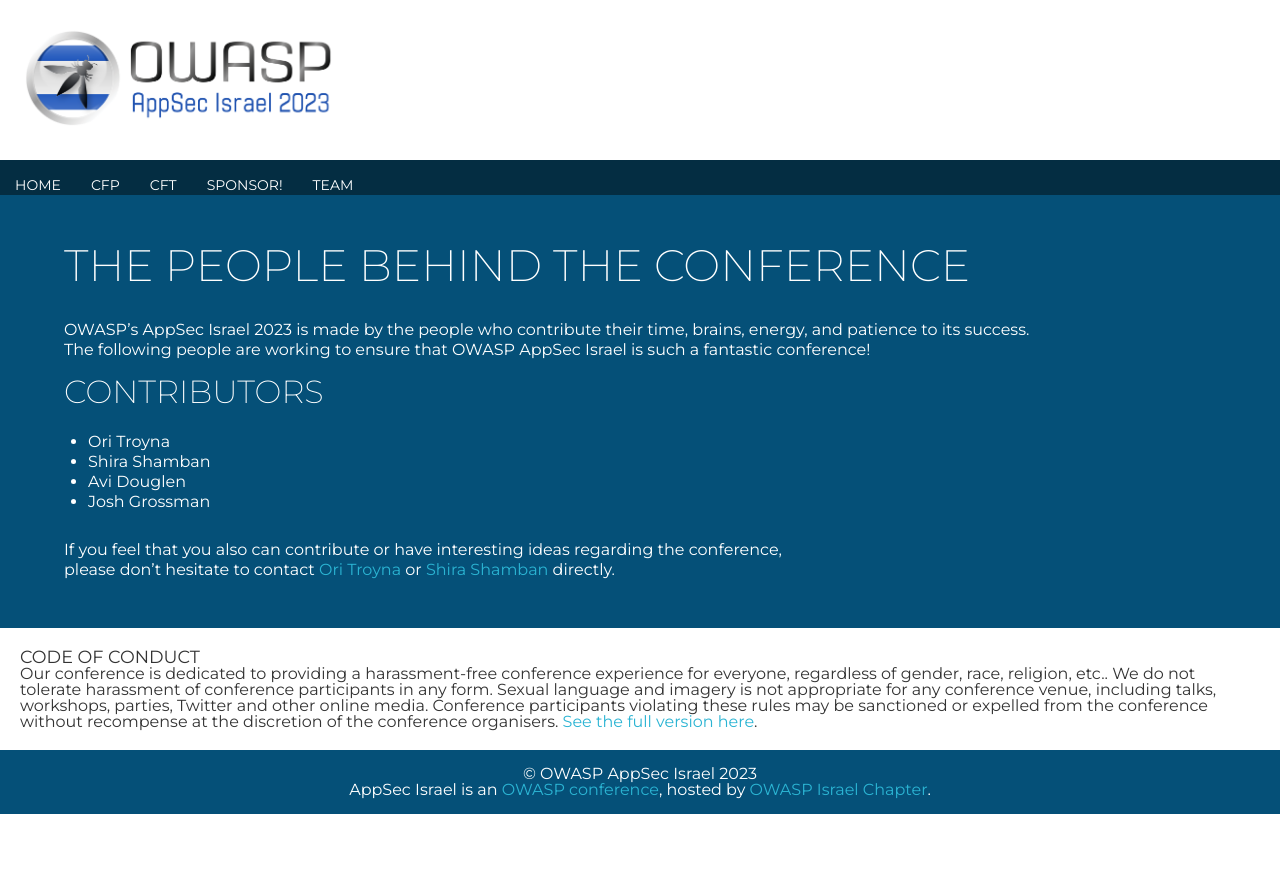
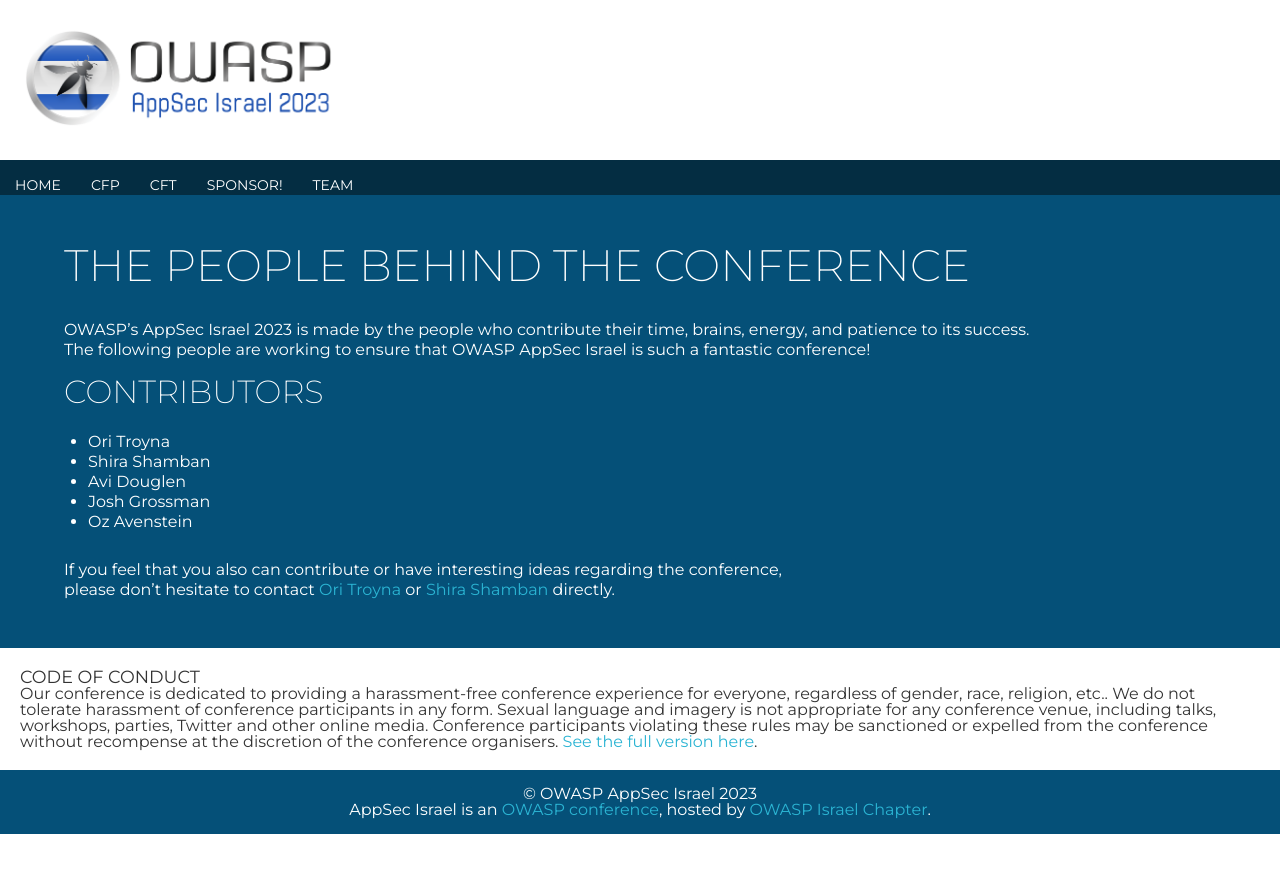
Before and after one commit to OWASP/www-event-appsecil-2023, a Jekyll site: the page built from Team.md, in a window 1280 px wide. Shown: the top 873 px of the page. Built offline with Jekyll 4.4.1, drawn with Linux system fonts in a browser that asks for light colours; our own code applies the rules of GitHub Pages for plain Markdown files.

Commit message:
Update Team.md

```diff
--- a/Team.md
+++ b/Team.md
@@ -12,6 +12,7 @@ The following people are working to ensure that OWASP AppSec Israel is such a fa
 * Shira Shamban
 * Avi Douglen
 * Josh Grossman
+* Oz Avenstein
 
 <!--<a id="sched-embed" href="https://{{ site.sched }}/directory/artists" data-sched-bg="dark" data-sched-sidebar="no">View the {{ site.title }} schedule &amp; directory.</a><script type="text/javascript" src="https://{{ site.sched }}/js/embed.js"></script> -->
 
```
